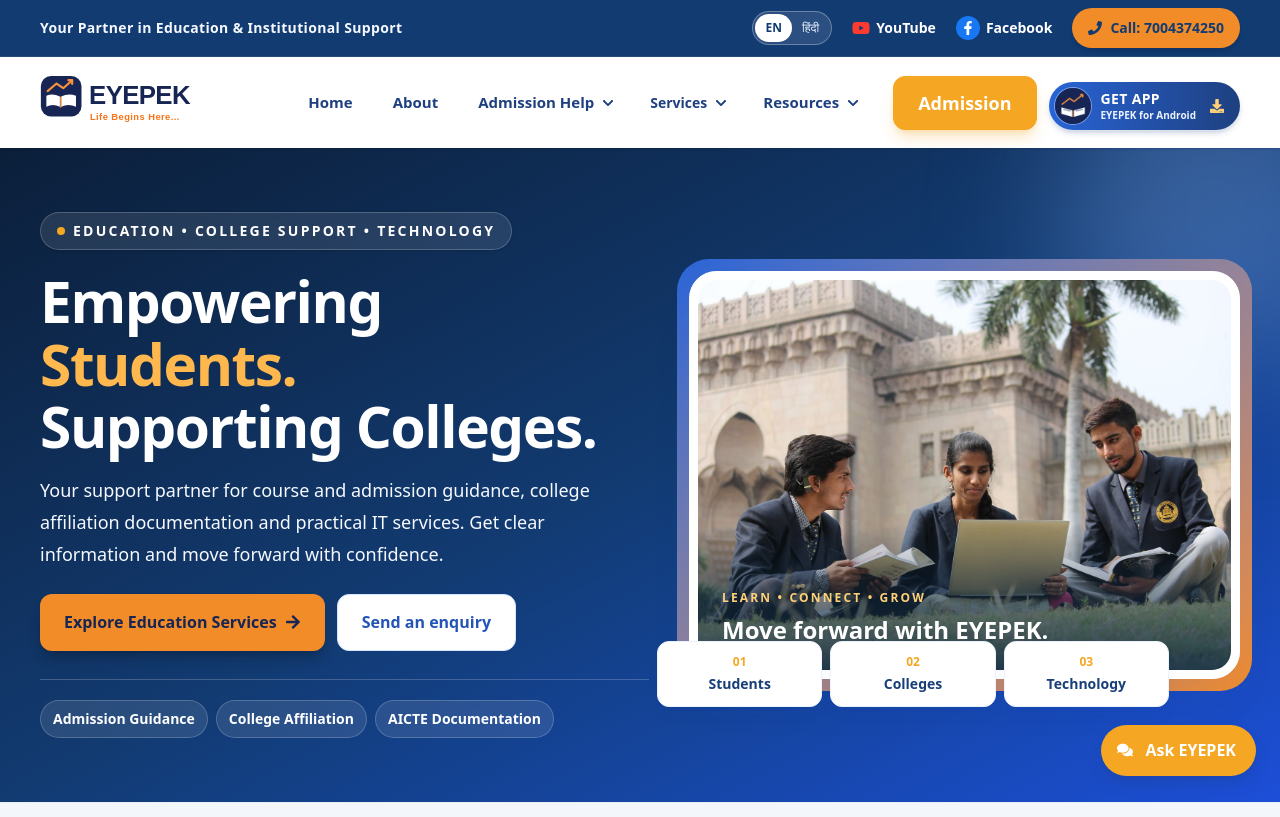
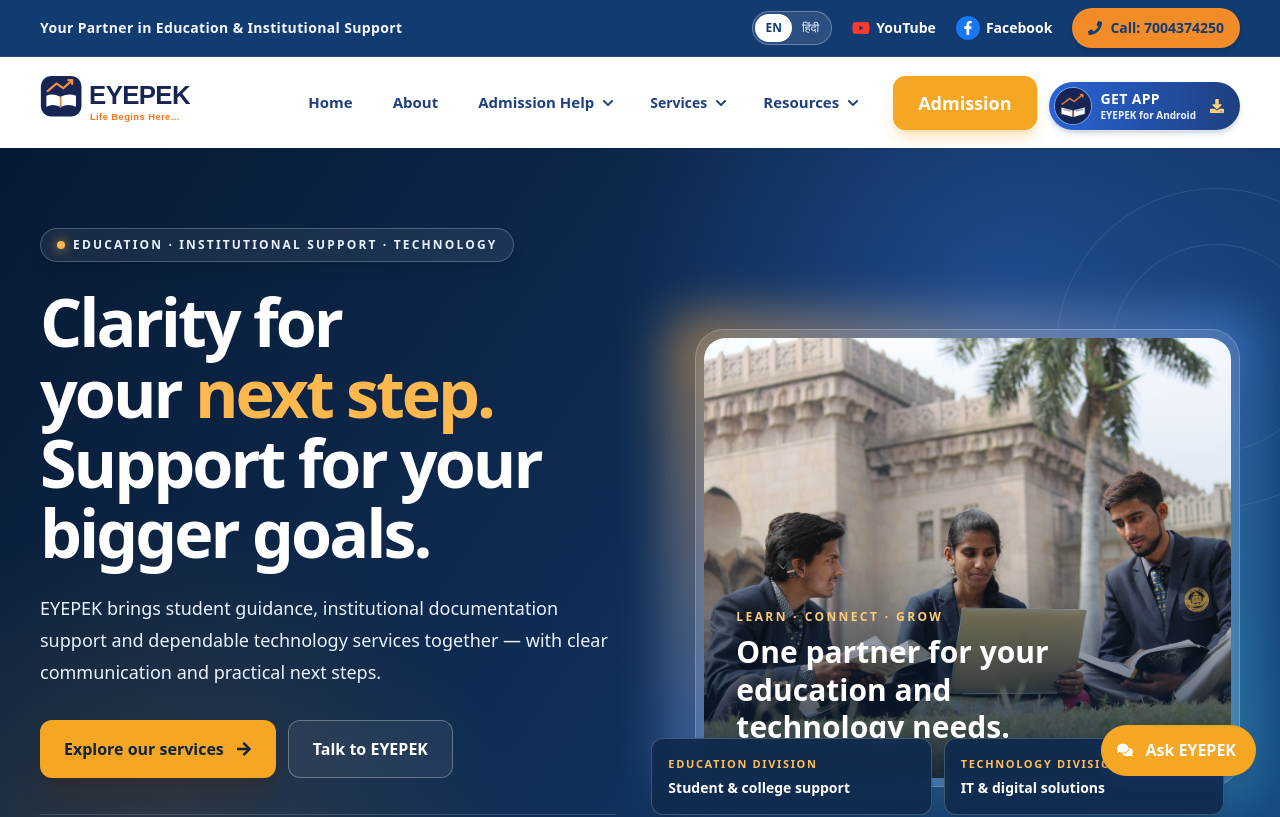
Before and after one commit to eyepek/EYEPEK, a React (Vite) app: page / in a window 1280 px wide. Shown: the top 817 px of the page. Built offline with nearby package versions, Linux system fonts and the light colour scheme.

Commit message:
Elevate homepage into premium EYEPEK brand experience

```diff
--- a/src/pages/HomePage.jsx
+++ b/src/pages/HomePage.jsx
@@ -95,38 +95,45 @@ const HomePage = () => {
   const t = (english, hindi) => hi ? hindi : english;
   return (
   <main className='bg-white text-slate-900'>
-    <section className='relative overflow-hidden bg-gradient-to-br from-[#0b1f3a] via-[#123b72] to-[#1d4ed8]'>
-      <div className='pointer-events-none absolute -right-24 -top-24 h-80 w-80 rounded-full bg-blue-400/30 blur-3xl' aria-hidden='true' />
-      <div className='mx-auto grid min-h-[520px] max-w-7xl items-center gap-10 px-5 py-12 sm:px-8 md:grid-cols-[1.05fr_0.95fr] md:px-10 md:py-16'>
+    <section className='relative isolate overflow-hidden bg-[#071a33] text-white'>
+      <div className='absolute inset-0 -z-10 bg-[radial-gradient(circle_at_78%_18%,rgba(59,130,246,0.32),transparent_32%),radial-gradient(circle_at_12%_90%,rgba(245,166,35,0.16),transparent_28%),linear-gradient(125deg,#071a33_0%,#102f59_55%,#174b88_100%)]' />
+      <div className='absolute -right-24 top-10 -z-10 h-80 w-80 rounded-full border border-white/10' />
+      <div className='absolute -right-10 top-24 -z-10 h-52 w-52 rounded-full border border-white/10' />
+      <div className='mx-auto grid min-h-[590px] max-w-7xl items-center gap-12 px-5 py-16 sm:px-8 md:grid-cols-[1.02fr_0.98fr] md:px-10 md:py-20 lg:gap-16'>
         <div className='relative z-10 max-w-2xl'>
-          <p className='mb-5 inline-flex items-center gap-2 rounded-full border border-white/20 bg-white/10 px-4 py-2 text-xs font-extrabold uppercase tracking-[0.16em] text-white shadow-sm backdrop-blur sm:text-sm'>
-            <span className='h-2 w-2 rounded-full bg-[#f5a623]' /> {t('Education • College Support • Technology', 'शिक्षा • कॉलेज सहायता • तकनीक')}
+          <div className='mb-6 inline-flex items-center gap-2 rounded-full border border-blue-200/25 bg-white/[0.07] px-4 py-2 text-xs font-bold uppercase tracking-[0.18em] text-blue-100 shadow-lg shadow-black/10 backdrop-blur'>
+            <span className='h-2 w-2 rounded-full bg-[#ffb84d] shadow-[0_0_12px_rgba(255,184,77,0.9)]' />
+            {t('Education · Institutional Support · Technology', 'शिक्षा · संस्थागत सहयोग · तकनीक')}
+          </div>
+          <h1 className='max-w-[720px] text-[2.65rem] font-extrabold leading-[1.06] tracking-[-0.045em] text-white sm:text-5xl lg:text-[4.15rem]'>
+            {hi ? <>शिक्षा और तकनीक में <span className='text-[#ffb84d]'>आपका भरोसेमंद</span> सहयोगी।</> : <>Clarity for your <span className='text-[#ffb84d]'>next step.</span><br />Support for your bigger goals.</>}
+          </h1>
+          <p className='mt-6 max-w-xl text-base leading-8 text-blue-100 sm:text-lg'>
+            {t('EYEPEK brings student guidance, institutional documentation support and dependable technology services together — with clear communication and practical next steps.', 'EYEPEK विद्यार्थी मार्गदर्शन, संस्थागत दस्तावेज़ सहायता और भरोसेमंद तकनीकी सेवाएँ एक साथ उपलब्ध कराता है—स्पष्ट जानकारी और व्यावहारिक अगले कदमों के साथ।')}
           </p>
-          <h1 className='max-w-[680px] text-[2.35rem] font-extrabold leading-[1.1] tracking-tight text-white sm:text-5xl lg:text-[3.55rem]'>
-            {hi ? <>छात्रों को सही दिशा।<br /><span className='text-[#ffb84d]'>कॉलेजों को भरोसेमंद</span> सहयोग।</> : <>Empowering <span className='text-[#ffb84d]'>Students.</span><br />Supporting Colleges.</>}
-          </h1>
-          <p className='mt-4 max-w-xl text-base leading-7 text-blue-50 sm:text-lg sm:leading-8'>
-            {t('Your support partner for course and admission guidance, college affiliation documentation and practical IT services. Get clear information and move forward with confidence.', 'कोर्स और प्रवेश मार्गदर्शन, कॉलेज संबद्धता के दस्तावेज़ और IT सेवाओं के लिए आपका सहयोगी। सही जानकारी पाएँ और आत्मविश्वास से आगे बढ़ें।')}
-          </p>
-          <div className='mt-6 flex flex-wrap gap-3'>
-            <a href='/services/education' className='inline-flex items-center gap-2 rounded-xl bg-[#f28c28] px-6 py-3.5 font-bold text-[#172554] shadow-lg shadow-black/20 transition hover:-translate-y-0.5 hover:bg-[#ffb84d]'>{t('Explore Education Services', 'शिक्षा सेवाएँ देखें')} <FaArrowRight aria-hidden='true' /></a>
-            <a href='/contact' className='inline-flex items-center gap-2 rounded-xl border border-blue-200 bg-white px-6 py-3.5 font-bold text-[#2454b8] transition hover:border-[#2864d7] hover:bg-blue-50'>{t('Send an enquiry', 'पूछताछ करें')}</a>
+          <div className='mt-8 flex flex-wrap gap-3'>
+            <a href='/services/education' className='inline-flex min-h-13 items-center justify-center gap-3 rounded-xl bg-[#f5a623] px-6 py-4 text-sm font-extrabold text-[#10233e] shadow-xl shadow-orange-950/25 transition hover:-translate-y-0.5 hover:bg-[#ffc15c] sm:text-base'>{t('Explore our services', 'हमारी सेवाएँ देखें')} <FaArrowRight aria-hidden='true' /></a>
+            <a href='/contact' className='inline-flex min-h-13 items-center justify-center gap-3 rounded-xl border border-white/30 bg-white/[0.06] px-6 py-4 text-sm font-bold text-white backdrop-blur transition hover:border-white/60 hover:bg-white/10 sm:text-base'>{t('Talk to EYEPEK', 'EYEPEK से बात करें')}</a>
           </div>
-          <div className='mt-7 flex flex-wrap gap-2 border-t border-white/20 pt-5 text-xs font-semibold text-blue-50 sm:text-sm'>
-            {[t('Admission Guidance', 'प्रवेश मार्गदर्शन'), t('College Affiliation', 'कॉलेज संबद्धता'), t('AICTE Documentation', 'AICTE दस्तावेज़')].map(item => <span key={item} className='rounded-full border border-white/20 bg-white/10 px-3 py-2 text-white backdrop-blur'>{item}</span>)}
+          <div className='mt-9 grid max-w-xl grid-cols-3 border-t border-white/15 pt-6'>
+            {[[t('Students', 'विद्यार्थी'),t('Guidance', 'मार्गदर्शन')],[t('Institutions', 'संस्थान'),t('Documentation', 'दस्तावेज़')],[t('Homes & offices', 'घर और दफ़्तर'),t('IT support', 'IT सहायता')]].map(([top,bottom],i) => <div key={top} className={i===1?'border-x border-white/15 px-3 sm:px-5':'px-1 sm:px-3'}><span className='block text-sm font-extrabold text-white sm:text-base'>{top}</span><span className='mt-1 block text-xs text-blue-200 sm:text-sm'>{bottom}</span></div>)}
           </div>
         </div>
-        <div className='relative mx-auto w-full max-w-xl'>
-          <div className='absolute -inset-3 rounded-[2rem] bg-gradient-to-br from-[#2864d7] to-[#f28c28]' aria-hidden='true' />
-          <div className='relative overflow-hidden rounded-[1.7rem] border border-white bg-white p-2 shadow-2xl shadow-blue-900/10'>
-            <img src='/images/students-campus.jpg' alt={t('Students learning together on a campus', 'कैंपस में साथ पढ़ते विद्यार्थी')} className='h-[300px] w-full rounded-[1.25rem] object-cover sm:h-[390px]' />
-            <div className='absolute inset-x-2 bottom-2 rounded-b-[1.2rem] bg-gradient-to-t from-[#102a43]/90 via-[#102a43]/55 to-transparent px-6 pb-6 pt-16 text-white'>
-              <p className='text-xs font-extrabold uppercase tracking-[0.18em] text-[#ffd078]'>{t('Learn • Connect • Grow', 'सीखें • जुड़ें • आगे बढ़ें')}</p>
-              <p className='mt-2 text-xl font-black sm:text-2xl'>{t('Move forward with EYEPEK.', 'EYEPEK के साथ आगे बढ़ें।')}</p>
+        <div className='relative mx-auto w-full max-w-xl md:pl-3'>
+          <div className='absolute -inset-4 rounded-[2rem] bg-gradient-to-br from-[#f5a623]/70 via-blue-500/60 to-cyan-300/50 opacity-80 blur-xl' aria-hidden='true' />
+          <div className='relative rounded-[1.8rem] border border-white/20 bg-white/10 p-2 shadow-2xl shadow-black/30 backdrop-blur-sm'>
+            <div className='relative overflow-hidden rounded-[1.35rem]'>
+              <img src='/images/students-campus.jpg' alt={t('Students learning together on a campus', 'कैंपस में साथ पढ़ते विद्यार्थी')} className='h-[330px] w-full object-cover sm:h-[440px]' />
+              <div className='absolute inset-0 bg-gradient-to-t from-[#071a33]/90 via-[#071a33]/10 to-transparent' />
+              <div className='absolute inset-x-0 bottom-0 p-6 sm:p-8'>
+                <p className='text-xs font-extrabold uppercase tracking-[0.2em] text-[#ffca76]'>{t('Learn · Connect · Grow', 'सीखें · जुड़ें · आगे बढ़ें')}</p>
+                <p className='mt-2 max-w-sm text-2xl font-extrabold leading-tight text-white sm:text-3xl'>{t('One partner for your education and technology needs.', 'शिक्षा और तकनीक की ज़रूरतों के लिए एक भरोसेमंद साथी।')}</p>
+              </div>
             </div>
           </div>
-          <div className='relative mx-auto mt-4 grid max-w-lg grid-cols-3 gap-2 sm:absolute sm:-bottom-7 sm:-left-8 sm:mt-0 sm:w-[calc(100%+2rem)]'>
-            {[['01',t('Students','विद्यार्थी')],['02',t('Colleges','कॉलेज')],['03',t('Technology','तकनीक')]].map(([n,label]) => <div key={n} className='rounded-xl border border-blue-100 bg-white px-3 py-3 text-center shadow-lg shadow-blue-900/5'><span className='block text-xs font-extrabold text-[#f5a623]'>{n}</span><span className='mt-1 block text-xs font-bold text-[#183f78] sm:text-sm'>{label}</span></div>)}
+          <div className='relative mx-auto mt-4 grid max-w-md grid-cols-2 gap-3 sm:absolute sm:-bottom-7 sm:-left-8 sm:mt-0 sm:w-[calc(100%+1rem)] sm:max-w-none'>
+            <div className='rounded-xl border border-white/20 bg-[#102b4e]/95 p-4 shadow-xl backdrop-blur'><span className='block text-[11px] font-extrabold uppercase tracking-[0.15em] text-[#ffbd59]'>{t('Education division', 'शिक्षा विभाग')}</span><span className='mt-1 block text-sm font-bold text-white'>{t('Student & college support', 'विद्यार्थी और कॉलेज सहायता')}</span></div>
+            <div className='rounded-xl border border-white/20 bg-[#102b4e]/95 p-4 shadow-xl backdrop-blur'><span className='block text-[11px] font-extrabold uppercase tracking-[0.15em] text-[#ffbd59]'>{t('Technology division', 'तकनीकी विभाग')}</span><span className='mt-1 block text-sm font-bold text-white'>{t('IT & digital solutions', 'IT और डिजिटल समाधान')}</span></div>
           </div>
         </div>
       </div>
@@ -134,14 +141,16 @@ const HomePage = () => {
 
     <section id="national-services" className="relative overflow-hidden bg-[#f3f7fc] px-5 py-12 sm:px-8 md:px-10 md:py-16">
       <div className="mx-auto max-w-7xl">
-        <div className="mb-8 flex flex-col gap-4 border-b border-blue-100 pb-6 text-left md:mb-10 md:flex-row md:items-end md:justify-between md:gap-8 md:pb-8">
-          <p className="inline-flex items-center gap-2 rounded-full border border-blue-200 bg-white px-4 py-2 text-xs font-extrabold uppercase tracking-[0.18em] text-blue-700">
-            <span className="h-2 w-2 rounded-full bg-[#f5a623]" /> {t("One platform. Two specialist divisions.", "एक प्लेटफॉर्म। दो विशेषज्ञ विभाग।")}
-          </p>
-          <h2 className="mt-3 max-w-2xl text-3xl font-black leading-tight tracking-tight text-[#183f78] sm:text-4xl md:mt-3 md:text-[2.7rem]">
-            {t("Education & Technology. One Trusted Partner.", "शिक्षा और तकनीक के लिए आपका भरोसेमंद साथी।")}
-          </h2>
-          <p className="mt-3 max-w-xl text-sm leading-6 text-slate-600 sm:text-base md:mt-3 md:leading-7">
+        <div className="mb-10 grid gap-4 border-b border-blue-100 pb-7 text-left lg:grid-cols-[0.8fr_1.2fr] lg:items-end lg:gap-10">
+          <div>
+            <p className="inline-flex items-center gap-2 rounded-full border border-blue-200 bg-white px-4 py-2 text-xs font-extrabold uppercase tracking-[0.18em] text-blue-700">
+              <span className="h-2 w-2 rounded-full bg-[#f5a623]" /> {t("One platform. Two specialist divisions.", "एक प्लेटफॉर्म। दो विशेषज्ञ विभाग।")}
+            </p>
+            <h2 className="mt-4 max-w-2xl text-3xl font-black leading-tight tracking-tight text-[#183f78] sm:text-4xl md:text-[2.7rem]">
+              {t("Education & Technology. One Trusted Partner.", "शिक्षा और तकनीक के लिए आपका भरोसेमंद साथी।")}
+            </h2>
+          </div>
+          <p className="max-w-xl text-sm leading-7 text-slate-600 sm:text-base lg:justify-self-end">
             {t("From student guidance and college documentation to practical IT solutions, get the support you need in one place.", "विद्यार्थी मार्गदर्शन और कॉलेज दस्तावेज़ों से लेकर IT सेवाओं तक, अपनी ज़रूरत की सहायता एक ही जगह पाएँ।")}
           </p>
         </div>
```
